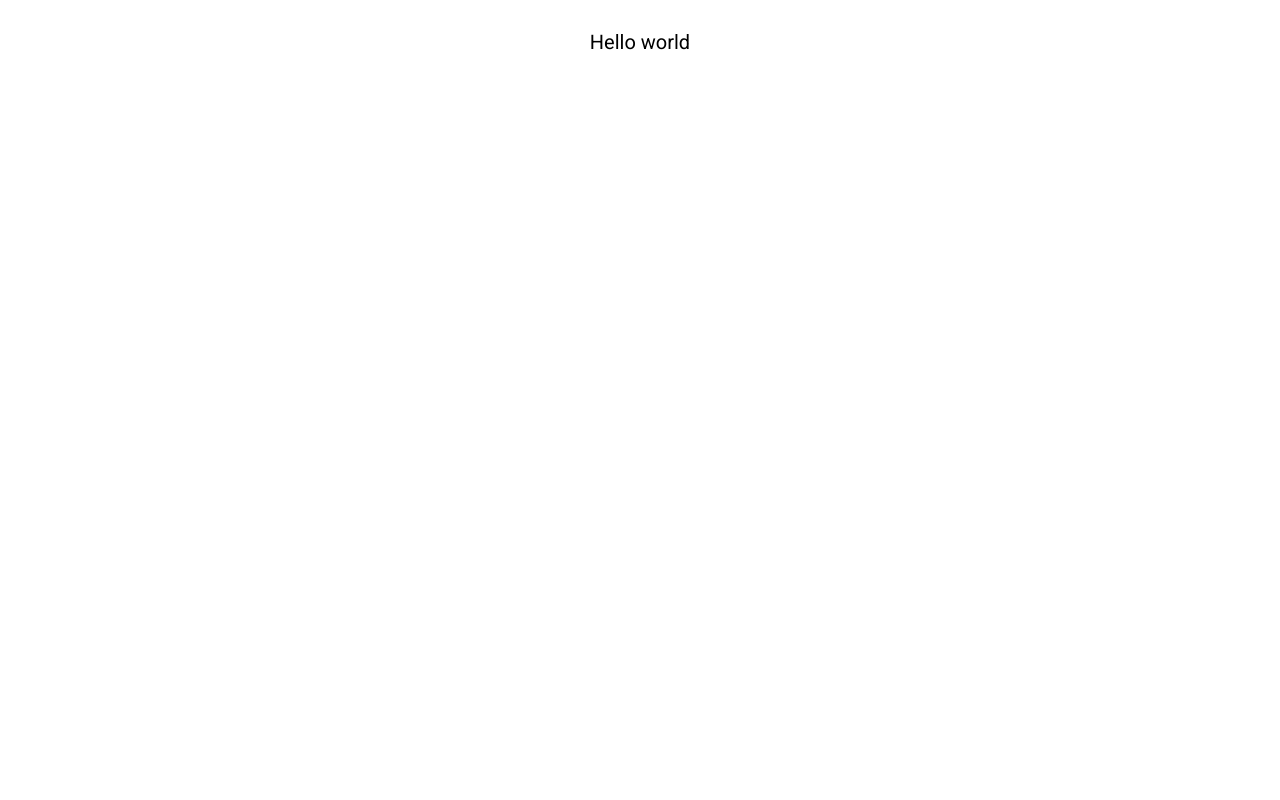
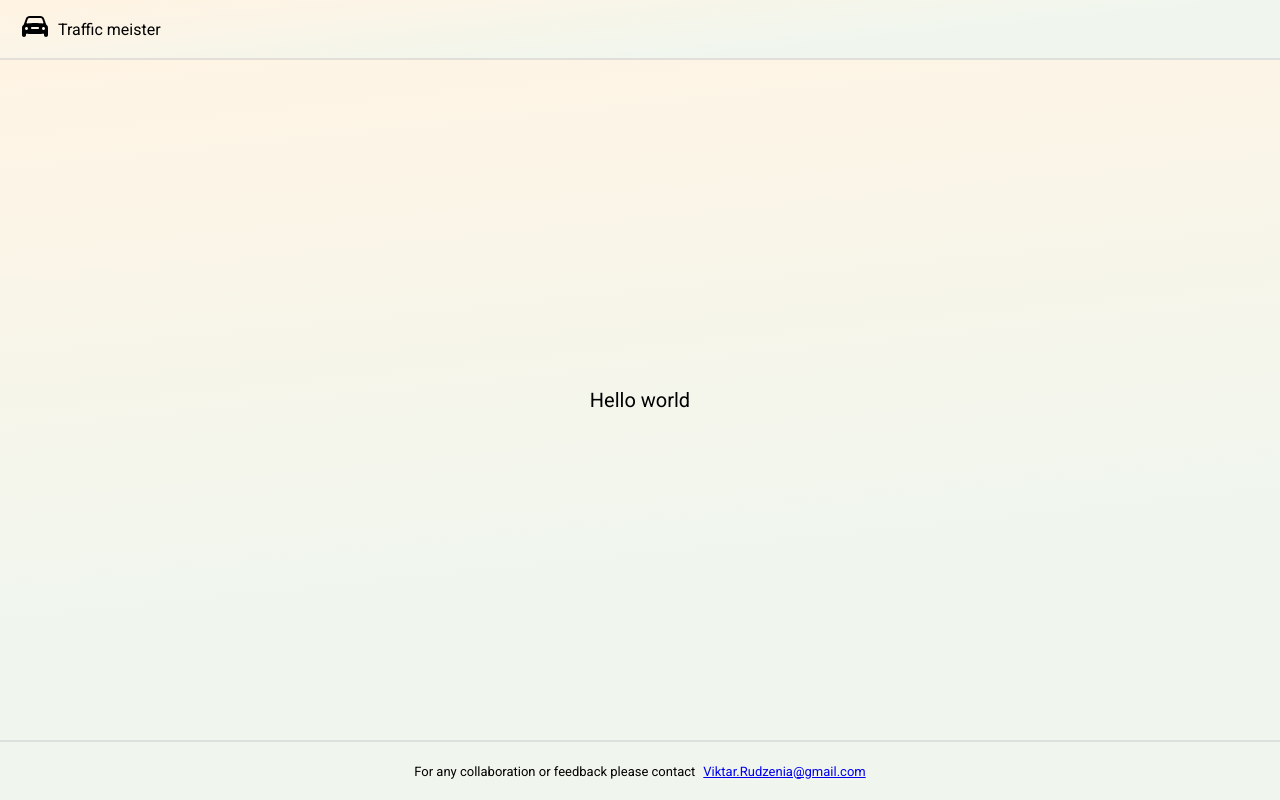
Before and after one commit to viktarrudzenia/traffic-meister, a Next.js app: page / in a window 1280 px wide. Built offline with nearby package versions, Linux system fonts and the light colour scheme.

Commit message:
feat: added /layout folder with app/header/content/footer layouts

```diff
--- a/src/app/layout.tsx
+++ b/src/app/layout.tsx
@@ -1,5 +1,10 @@
 import type { Metadata } from 'next';
 import { Roboto } from 'next/font/google';
+
+import ContentWrapper from '@/layout/ContentWrapper';
+import AppWrapper from '@/layout/AppWrapper';
+import Header from '@/layout/Header';
+import Footer from '@/layout/Footer';
 
 import '@/shared/styles/globals.scss';
 
@@ -20,7 +25,13 @@ export default function RootLayout({
 }>) {
   return (
     <html lang="en">
-      <body className={roboto.className}>{children}</body>
+      <body className={roboto.className}>
+        <AppWrapper>
+          <Header />
+          <ContentWrapper>{children}</ContentWrapper>
+          <Footer />
+        </AppWrapper>
+      </body>
     </html>
   );
 }
--- /dev/null
+++ b/src/layout/AppWrapper/index.module.scss
@@ -0,0 +1,10 @@
+.AppWrapper__wrapper {
+  display: flex;
+  flex-direction: column;
+  min-height: 100vh;
+  background-image: linear-gradient(
+    174.2deg,
+    rgba(255, 244, 228, 1) 7.1%,
+    rgba(240, 246, 238, 1) 67.4%
+  );
+}
--- /dev/null
+++ b/src/layout/AppWrapper/index.tsx
@@ -0,0 +1,5 @@
+import styles from './index.module.scss';
+
+export default function AppWrapper({ children }: { children: React.ReactNode }) {
+  return <div className={styles.AppWrapper__wrapper}>{children}</div>;
+}
--- /dev/null
+++ b/src/layout/ContentWrapper/index.module.scss
@@ -0,0 +1,5 @@
+.ContentWrapper__wrapper {
+  display: flex;
+  flex-direction: column;
+  flex-grow: 1;
+}
--- /dev/null
+++ b/src/layout/ContentWrapper/index.tsx
@@ -0,0 +1,5 @@
+import styles from './index.module.scss';
+
+export default function ContentWrapper({ children }: { children: React.ReactNode }) {
+  return <main className={styles.ContentWrapper__wrapper}>{children}</main>;
+}
--- /dev/null
+++ b/src/layout/Footer/index.module.scss
@@ -0,0 +1,11 @@
+.Footer__wrapper {
+  height: 60px;
+  max-height: 60px;
+  display: flex;
+  justify-content: center;
+  align-items: center;
+  gap: 8px;
+  border-top: 2px solid #cfcfcf91;
+  padding: 10px;
+  font-size: rem(13px);
+}
--- /dev/null
+++ b/src/layout/Footer/index.tsx
@@ -0,0 +1,10 @@
+import styles from './index.module.scss';
+
+export default function Footer() {
+  return (
+    <footer className={styles.Footer__wrapper}>
+      <div>For any collaboration or feedback please contact</div>
+      <a href="mailto:Viktar.Rudzenia@gmail.com">Viktar.Rudzenia@gmail.com</a>
+    </footer>
+  );
+}
--- /dev/null
+++ b/src/layout/Header/index.module.scss
@@ -0,0 +1,27 @@
+.Header__wrapper {
+  height: 60px;
+  position: sticky;
+  top: 0;
+  display: flex;
+  justify-content: space-between;
+  align-items: center;
+  border-bottom: 2px solid #cfcfcf91;
+  padding: 10px 20px;
+  z-index: 1001;
+  background: inherit;
+}
+
+.Header__logoWrapper {
+  display: flex;
+  gap: 8px;
+}
+
+.Header__logoImage:hover {
+  opacity: 0.7;
+  cursor: pointer;
+}
+
+.Header__logoText {
+  display: flex;
+  align-items: center;
+}
--- /dev/null
+++ b/src/layout/Header/index.tsx
@@ -0,0 +1,23 @@
+import Image from 'next/image';
+import Link from 'next/link';
+
+import styles from './index.module.scss';
+
+export default function Header() {
+  return (
+    <header className={styles.Header__wrapper}>
+      <div className={styles.Header__logoWrapper}>
+        <Link href="/">
+          <Image
+            className={styles.Header__logoImage}
+            src="/app-logo.svg"
+            alt="logo"
+            width="30"
+            height="30"
+          />
+        </Link>
+        <span className={styles.Header__logoText}>Traffic meister</span>
+      </div>
+    </header>
+  );
+}
```
Also changed, not shown: public/app-logo.svg (added).
